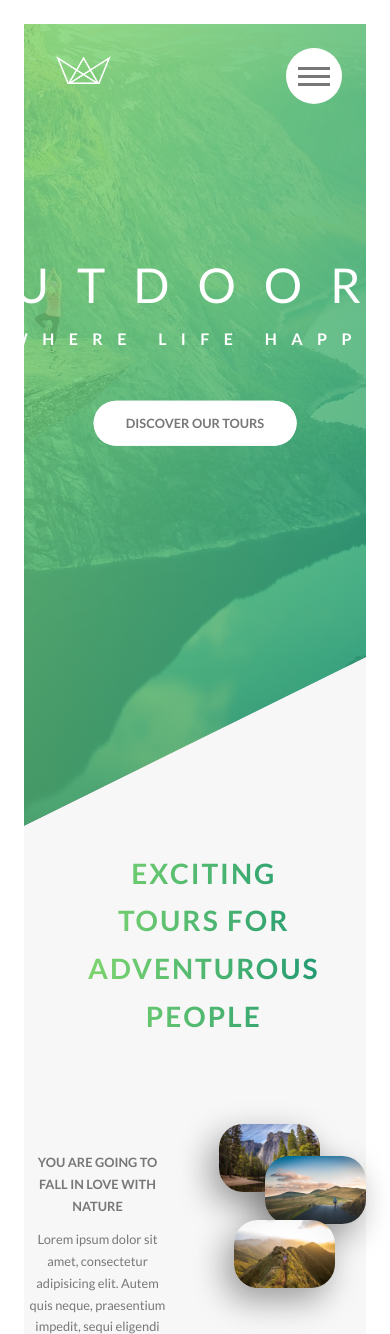
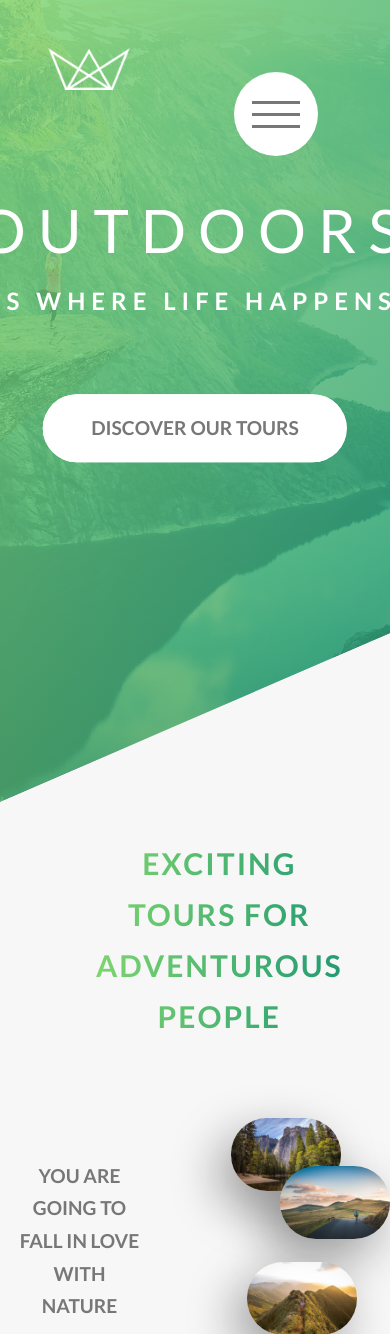
Before and after one commit to Toegram/FunWithCSS, a PHP site: page / in a window 390 px wide; the page is wider, and only the part inside the window is pictured. Shown: the top 1334 px of that part. Run offline with PHP 8.4, Linux system fonts and the light colour scheme; some libraries are stand-ins or nearby versions.

Commit message:
added breakpoints for phone and tab in header main

```diff
--- a/Natours/sass/abstract/_mixins.scss
+++ b/Natours/sass/abstract/_mixins.scss
@@ -27,6 +27,8 @@
 // - tab-land
 // - big-desktop
 
+// ORDER: Base + Typography > General Layout > Page Layour > Components
+
 @mixin respond($breakpoint) {
 
   //1em = 16px
@@ -37,7 +39,7 @@
   @if $breakpoint == tab-port {
     @media (max-width: 56.25em) { @content }; //900px
   }
-  @if $breakpoint == tab-landscape {
+  @if $breakpoint == tab-land {
     @media (max-width: 75em) { @content }; //1200px
   }
   @if $breakpoint == big-desktop {
--- a/Natours/starter/css/style.css
+++ b/Natours/starter/css/style.css
@@ -41,23 +41,30 @@
 
 html {
   font-size: 62.5%; }
+  @media (max-width: 75em) {
+    html {
+      font-size: 56.25%; } }
+  @media (max-width: 56.25em) {
+    html {
+      font-size: 50%; } }
   @media (max-width: 112.5em) {
     html {
       font-size: 75%; } }
-  @media (max-width: 56.25em) {
-    html {
-      font-size: 50%; } }
 
 body {
-  box-sizing: border-box; }
+  box-sizing: border-box;
+  padding: 3rem; }
+  @media (max-width: 56.25em) {
+    body {
+      font-size: 50%;
+      padding: 0; } }
 
 body {
   font-family: "Lato", sans-serif;
   font-weight: 400;
   /*font-size: 16px;*/
   line-height: 1.7;
-  color: #777;
-  padding: 3rem; }
+  color: #777; }
 
 .heading-primary {
   color: #fff;
@@ -75,6 +82,10 @@ body {
     animation-timing-function: ease-out;
     /* animation-delay: 3s; */
     /* animation-iteration-count: 3; */ }
+    @media (max-width: 37.5em) {
+      .heading-primary--main {
+        font-size: 5rem;
+        letter-spacing: 1rem; } }
   .heading-primary--sub {
     display: block;
     font-size: 2rem;
@@ -83,6 +94,9 @@ body {
     /* transform: rotate(180deg); */
     animation: moveInRight 3s ease-out;
     /* animation will figure out name, duration, timing-function on its own */ }
+    @media (max-width: 37.5em) {
+      .heading-primary--sub {
+        letter-spacing: .5rem; } }
 
 .heading-secondary {
   font-size: 3.5rem;
@@ -94,6 +108,12 @@ body {
   color: transparent;
   letter-spacing: 2px;
   transition: all .2s; }
+  @media (max-width: 56.25em) {
+    .heading-secondary {
+      font-size: 3rem; } }
+  @media (max-width: 37.5em) {
+    .heading-secondary {
+      font-size: 2.5rem; } }
   .heading-secondary:hover {
     transform: scale(1.03) translateY(0.2rem) translateX(0.2rem);
     text-shadow: 0.5rem 1rem 2rem rgba(121, 121, 121, 0.3); }
```
Also changed, not shown: Natours/sass/base/_base.scss (+14 -9 lines), Natours/sass/base/_typography.scss (+20 -1 lines).
